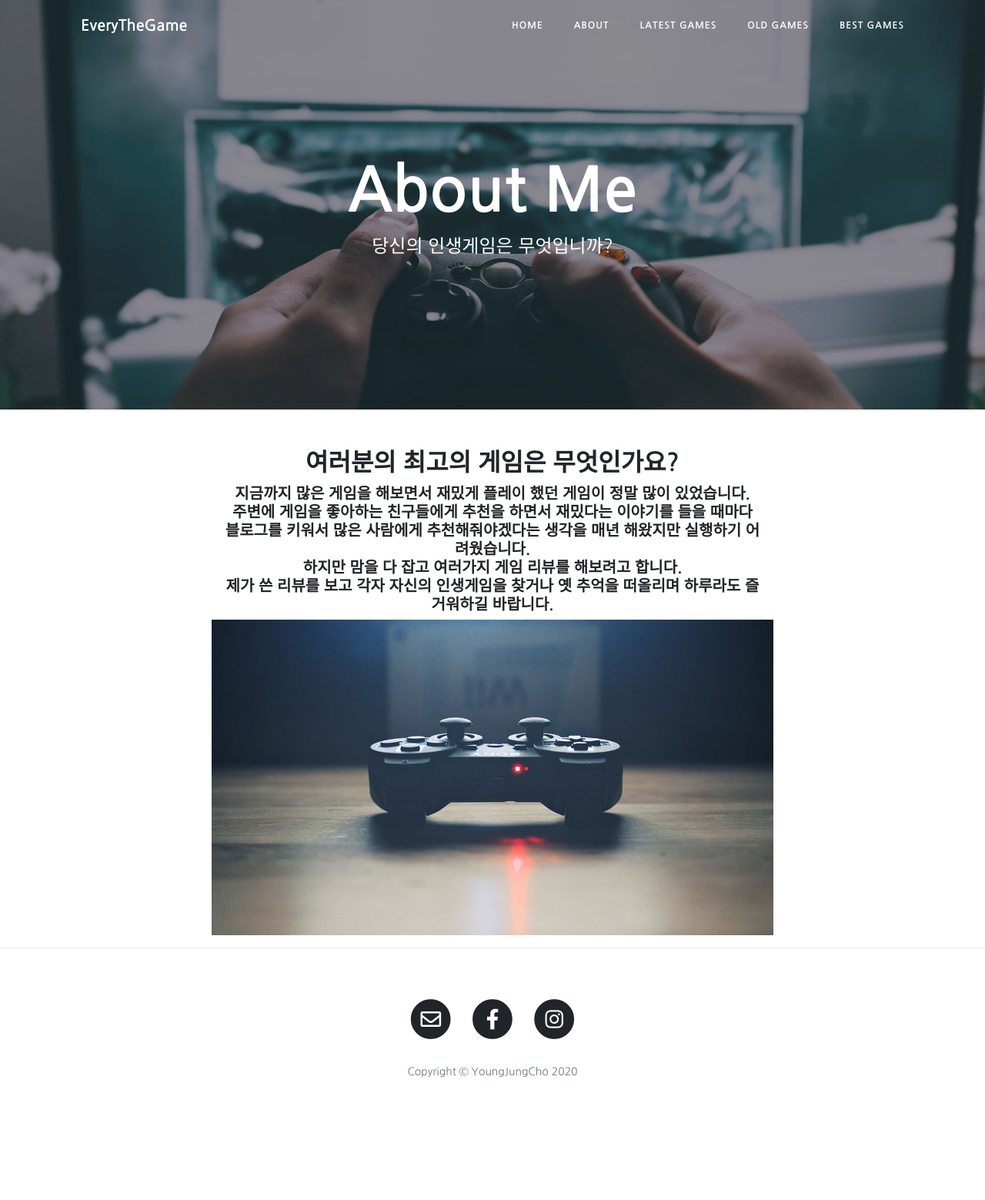
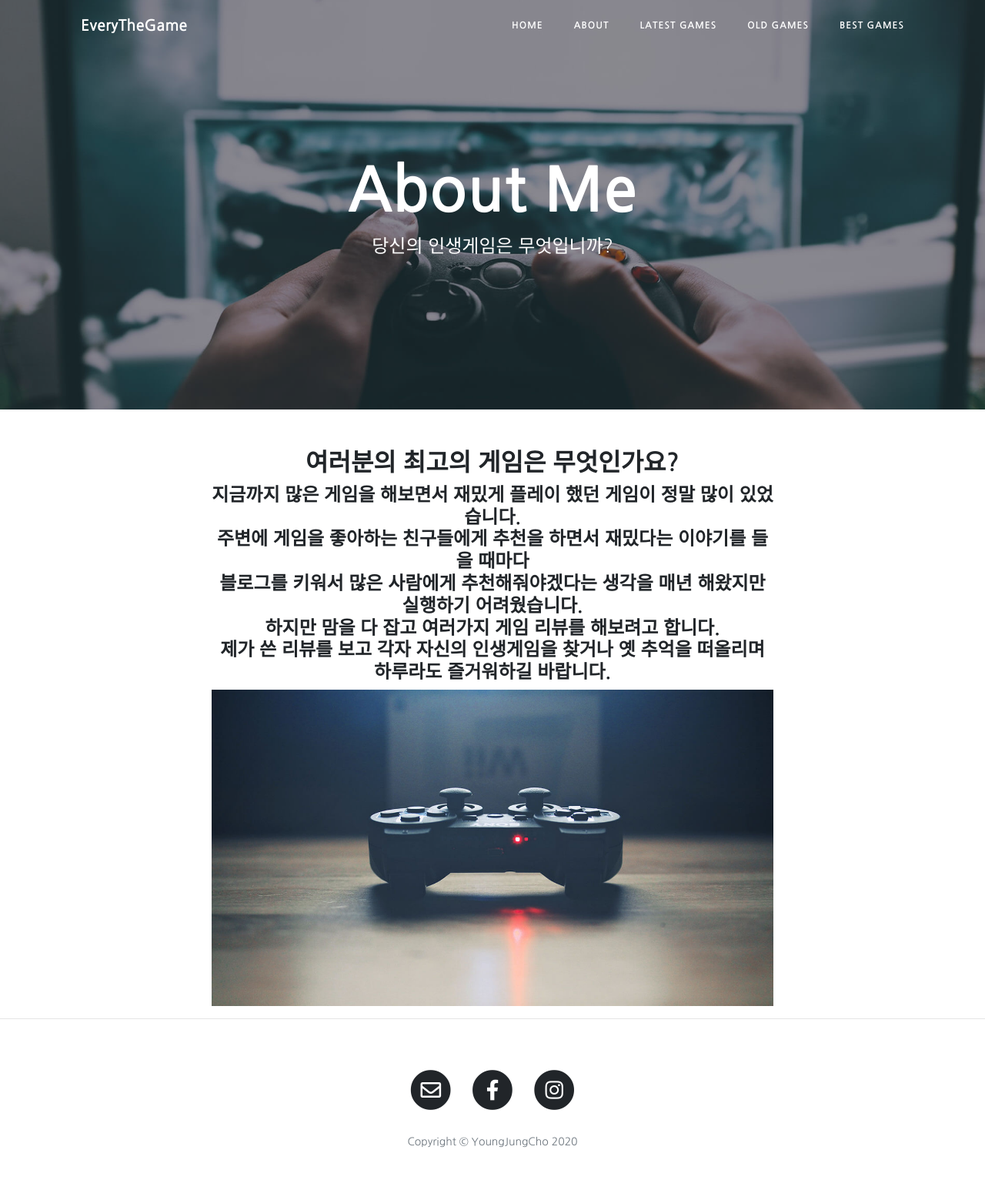
Before and after one commit to youngjungcho/everythegame88, a Jekyll site: the page built from about.html, in a window 1280 px wide. Shown: the whole page at 77% size. Built offline with Jekyll 4.4.1, drawn with Linux system fonts in a browser that asks for light colours; before the commit the page ends 1468 px from its top, so only the background shows below that.

Commit message:
Update about.html

```diff
--- a/about.html
+++ b/about.html
@@ -14,13 +14,13 @@ background: '/img/bg-about.jpg'
 </style>
 
 <section class="everythegame_1">
-    <div class="container">
+    <div id="container">
       <h2 class="subtitle">여러분의 최고의 게임은 무엇인가요?</h2>
-      <h5 class="information"> 지금까지 많은 게임을 해보면서 재밌게 플레이 했던 게임이 정말 많이 있었습니다.<br>
+      <h4 class="information"> 지금까지 많은 게임을 해보면서 재밌게 플레이 했던 게임이 정말 많이 있었습니다.<br>
                                 주변에 게임을 좋아하는 친구들에게 추천을 하면서 재밌다는 이야기를 들을 때마다<br>
                                 블로그를 키워서 많은 사람에게 추천해줘야겠다는 생각을 매년 해왔지만 실행하기 어려웠습니다.<br>
                                 하지만 맘을 다 잡고 여러가지 게임 리뷰를 해보려고 합니다.<br>
-                                제가 쓴 리뷰를 보고 각자 자신의 인생게임을 찾거나 옛 추억을 떠올리며 하루라도 즐거워하길 바랍니다.</h5>
+                                제가 쓴 리뷰를 보고 각자 자신의 인생게임을 찾거나 옛 추억을 떠올리며 하루라도 즐거워하길 바랍니다.</h4>
 	  </div>
   <div id="image">
     <div class="image1"><img src="/img/bg-main.jpg" alt="everythegame"></div>
```
